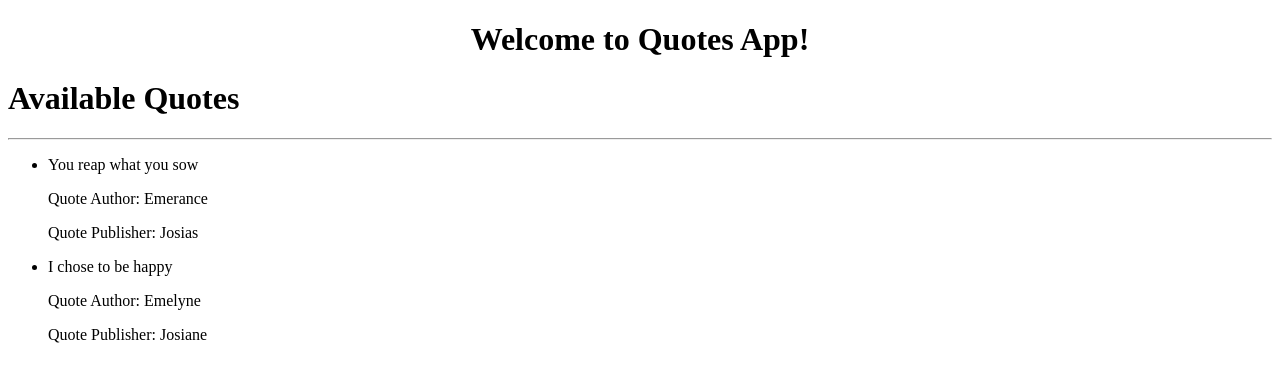
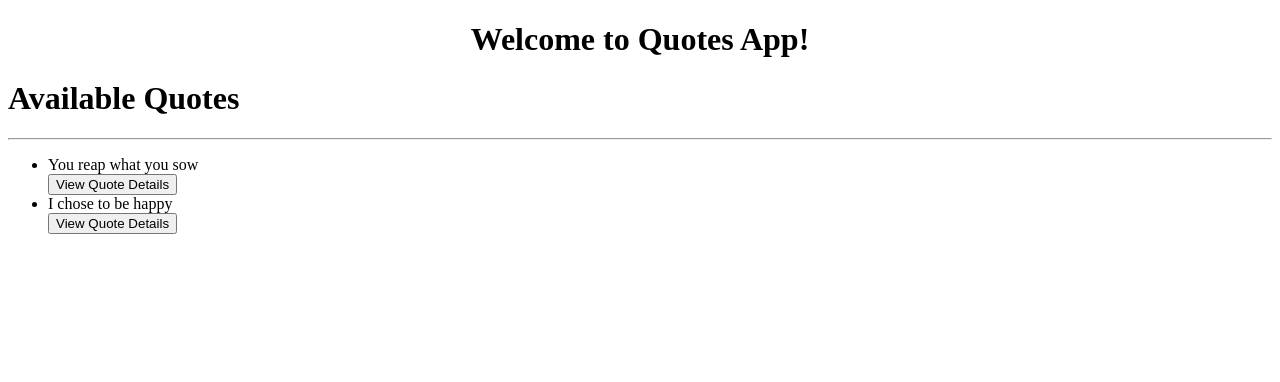
Before and after one commit to niEmerance/coreWeek1Proj, an Angular app: page / in a window 1280 px wide. Shown: the top 382 px of the page. Built offline with nearby package versions, Linux system fonts and the light colour scheme.

Commit message:
addition of button to show quotes details

```diff
--- a/src/app/quote.ts
+++ b/src/app/quote.ts
@@ -1,5 +1,6 @@
 export class Quote {
-    quoteName: string;
-    quoteAuthor: string;
-    quotePublisher: string;
+    showDetails: boolean;
+    constructor(public quoteName:string,public quoteAuthor:string,public quotePublisher:string){
+        this.showDetails=false;
+    }
 }
--- a/src/app/quote/quote.component.html
+++ b/src/app/quote/quote.component.html
@@ -2,9 +2,10 @@
     <h1>Available Quotes</h1>
     <hr>
     <ul>
-      <li *ngFor='let quote of quotes'>
-          {{quote.quoteName}}
-          <app-quote-details [quote]='quote'></app-quote-details>
-      </li>
+      <div *ngFor='let quote of quotes; let i=index'>
+          <li>{{quote.quoteName}}</li>
+          <button (click)='toggleDetails(i)'>View Quote Details</button>
+          <app-quote-details *ngIf='quote.showDetails' [quote]='quote'></app-quote-details>
+      </div>
     </ul>
   </div>
--- a/src/app/quote/quote.component.ts
+++ b/src/app/quote/quote.component.ts
@@ -9,10 +9,12 @@ import { Quote } from '../quote'
 export class QuoteComponent implements OnInit {
 
   quotes:Quote[] =[
-    {quoteName: 'You reap what you sow',quoteAuthor: 'Emerance',quotePublisher:'Josias'},
-    {quoteName: 'I chose to be happy',quoteAuthor: 'Emelyne',quotePublisher:'Josiane'},
+    new Quote('You reap what you sow','Emerance','Josias'),
+    new Quote('I chose to be happy','Emelyne','Josiane'),
   ];
-
+  toggleDetails(index){
+    this.quotes[index].showDetails = !this.quotes[index].showDetails;
+  }
   constructor() { }
 
   ngOnInit() {
```
